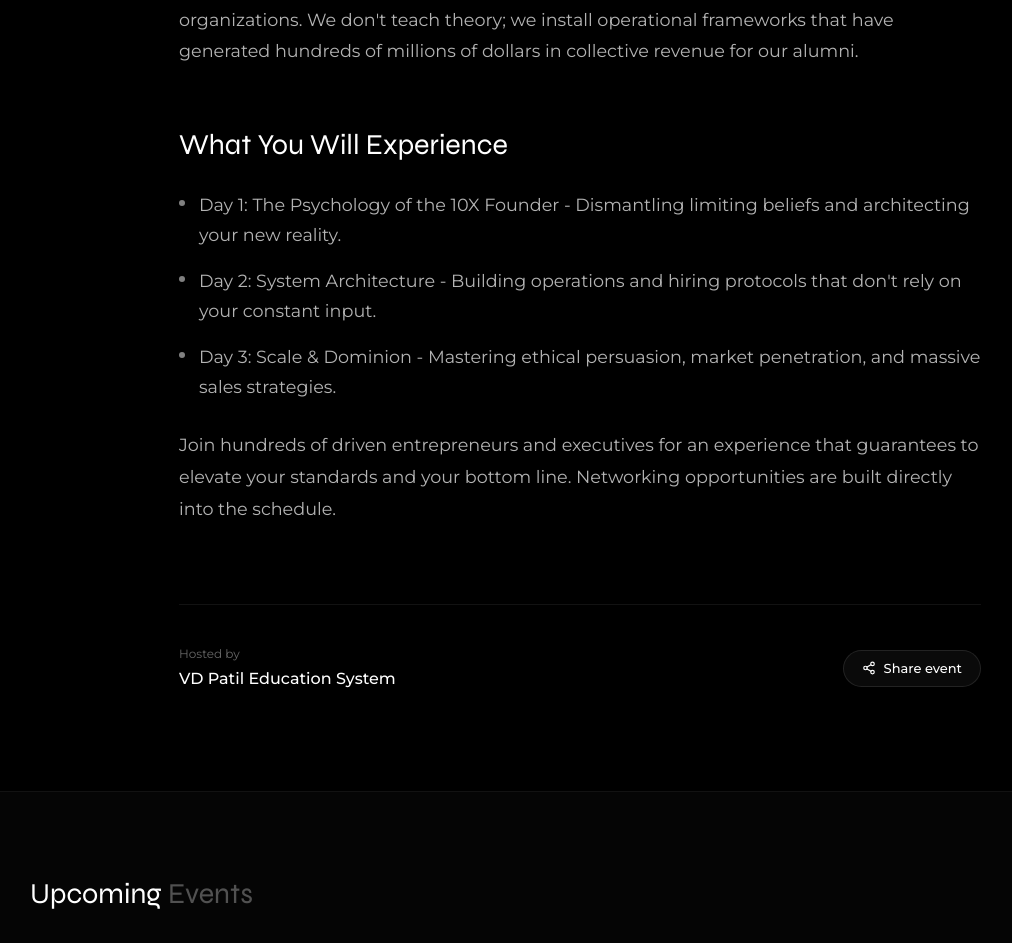
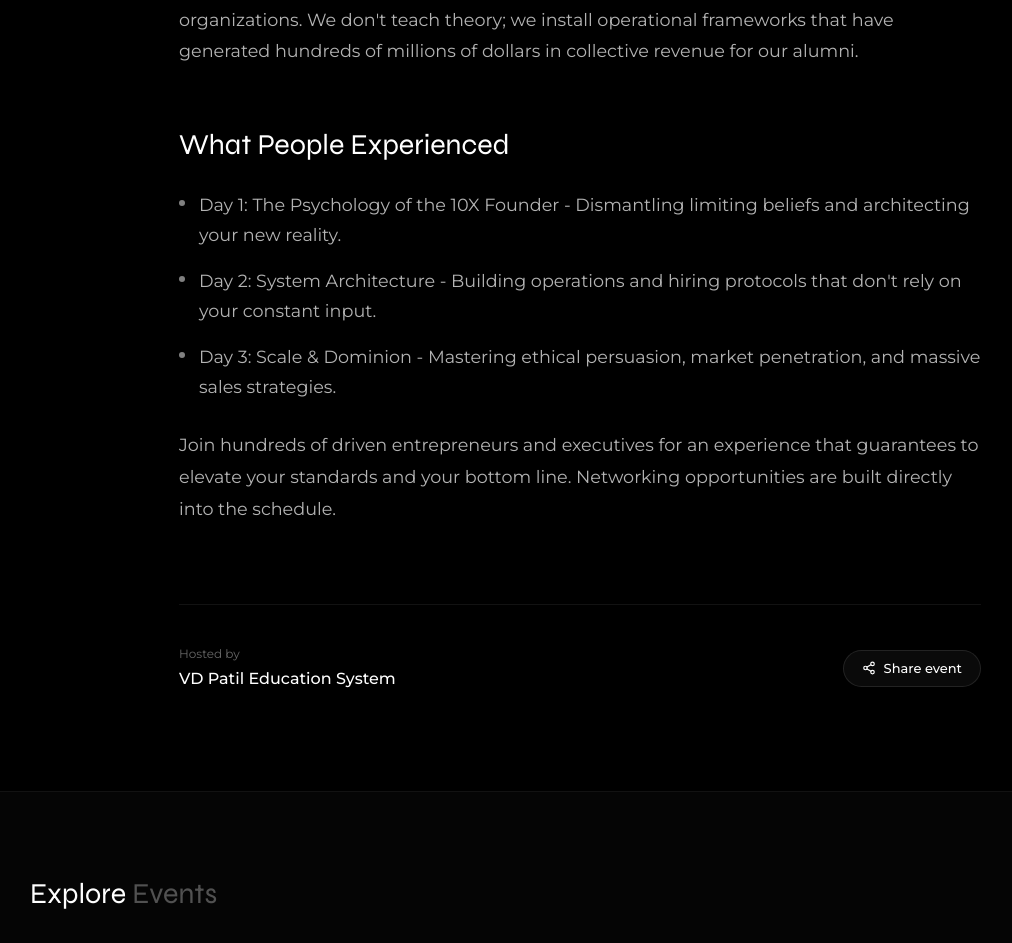
Before and after one commit to panu-27/Portfolio-vd, a Next.js app: page /event/1 in a window 1280 px wide. Shown: the part 1309-2252 px from the top of the page, without its empty margins (60-1072 px from the left). Built offline with nearby package versions, Linux system fonts and the light colour scheme; a web font is replaced by a local one.

Commit message:
updated event page

```diff
--- a/src/app/event/[eventId]/page.js
+++ b/src/app/event/[eventId]/page.js
@@ -27,12 +27,14 @@ const EVENT_DATA = {
         content: [
             { type: 'intro', text: "The 10X Leadership Summit is our flagship event designed to radically transform the way you approach business, team management, and scale." },
             { type: 'paragraph', text: "Over three intensive days, we decode the blueprints of the world's most successful organizations. We don't teach theory; we install operational frameworks that have generated hundreds of millions of dollars in collective revenue for our alumni." },
-            { type: 'heading', text: "What You Will Experience" },
-            { type: 'bullets', items: [
-                "Day 1: The Psychology of the 10X Founder - Dismantling limiting beliefs and architecting your new reality.",
-                "Day 2: System Architecture - Building operations and hiring protocols that don't rely on your constant input.",
-                "Day 3: Scale & Dominion - Mastering ethical persuasion, market penetration, and massive sales strategies."
-            ]},
+            { type: 'heading', text: "What People Experienced" },
+            {
+                type: 'bullets', items: [
+                    "Day 1: The Psychology of the 10X Founder - Dismantling limiting beliefs and architecting your new reality.",
+                    "Day 2: System Architecture - Building operations and hiring protocols that don't rely on your constant input.",
+                    "Day 3: Scale & Dominion - Mastering ethical persuasion, market penetration, and massive sales strategies."
+                ]
+            },
             { type: 'paragraph', text: "Join hundreds of driven entrepreneurs and executives for an experience that guarantees to elevate your standards and your bottom line. Networking opportunities are built directly into the schedule." }
         ]
     },
@@ -372,7 +374,7 @@ export default function EventPost() {
             {/* More Posts Section */}
             <section style={{ backgroundColor: '#050505', borderTop: '1px solid rgba(255,255,255,0.05)', padding: '80px 24px' }}>
                 <div style={{ maxWidth: 1100, margin: '0 auto' }}>
-                    <h2 style={{ fontSize: '1.8rem', fontWeight: 400, marginBottom: 40, fontFamily: "'Syne', sans-serif" }}>Upcoming <span style={{ opacity: 0.3 }}>Events</span></h2>
+                    <h2 style={{ fontSize: '1.8rem', fontWeight: 400, marginBottom: 40, fontFamily: "'Syne', sans-serif" }}>Explore <span style={{ opacity: 0.3 }}>Events</span></h2>
                     <div style={{ display: 'grid', gridTemplateColumns: 'repeat(auto-fit, minmax(300px, 1fr))', gap: 20 }}>
                         {relatedEvents.map(re => (
                             <Link key={re.id} href={`/event/${re.id}`} className="related-card">
```
